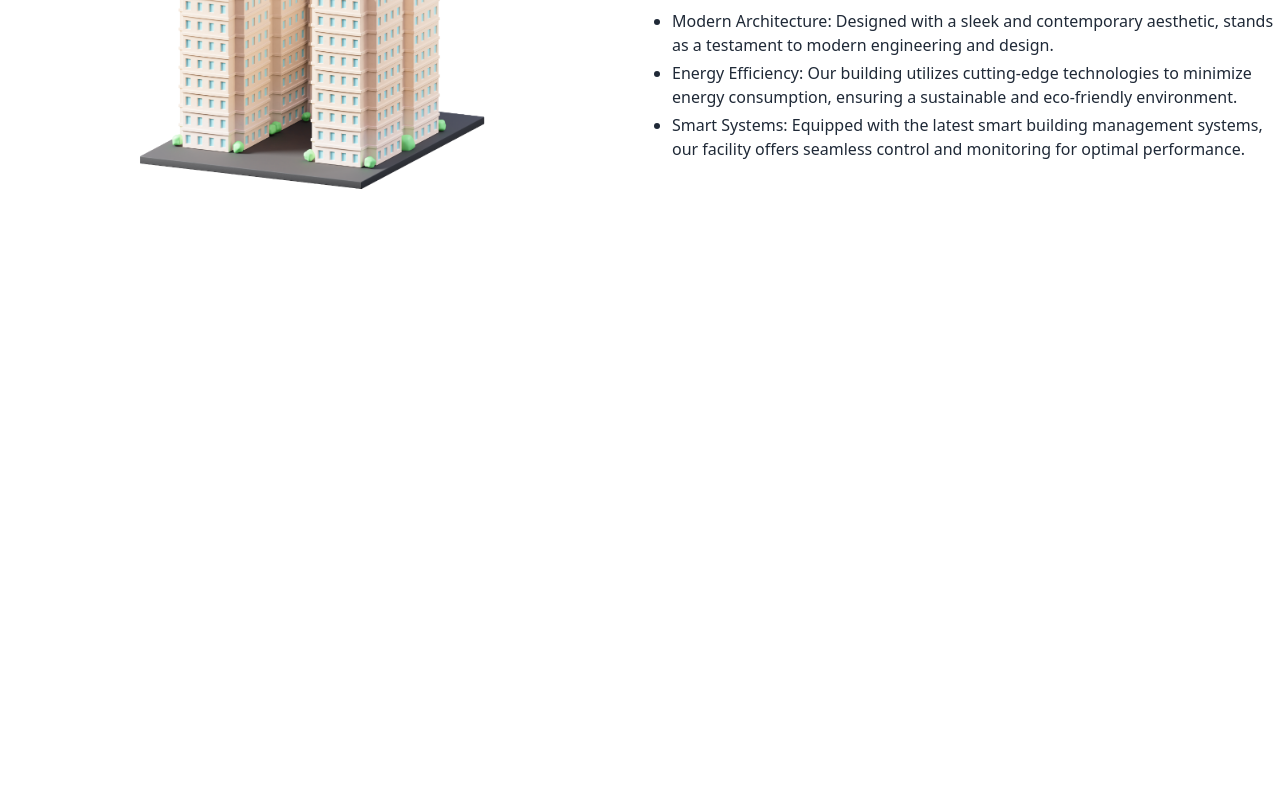
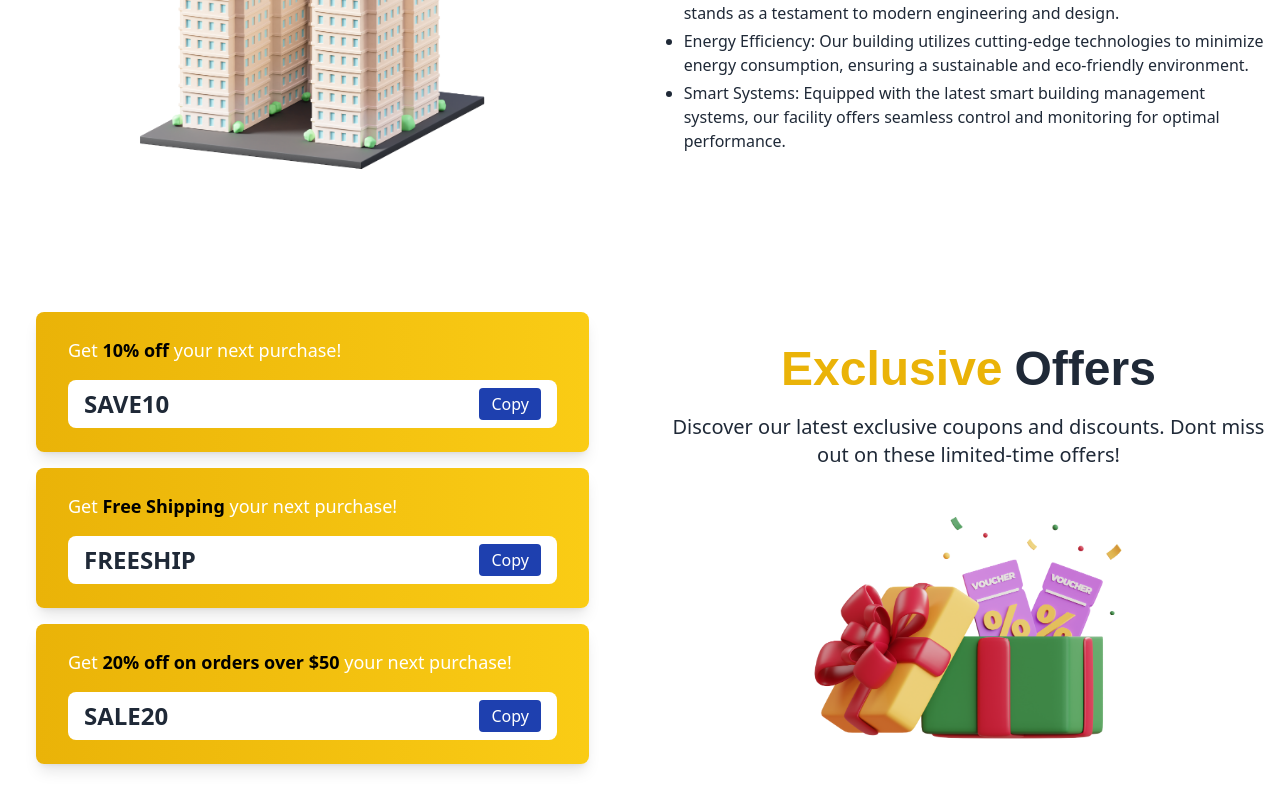
Before and after one commit to md-jihad-khan/SoloUnitX-client, a React (Vite) app: page / in a window 1280 px wide. Shown: the part 1011-1811 px from the top of the page. Before the commit the page ends 1211 px from the top, so only its background shows below. Built offline with nearby package versions, Linux system fonts and the light colour scheme.

Commit message:
added the coupon section in home page

```diff
--- a/src/components/Home/AboutTheBuilding.jsx
+++ b/src/components/Home/AboutTheBuilding.jsx
@@ -16,11 +16,11 @@ const flipAnimation = {
 
 const AboutTheBuilding = () => {
   return (
-    <section className="mt-24">
+    <section className="mt-10 md:mt-24 ">
       <Heading title={"About The Building"} desc={""} />
 
       <div className="flex flex-col md:flex-row justify-between items-center gap-8 ">
-        <div className="flex flex-col text-center items-center  mx-auto w-1/2">
+        <div className="flex flex-col text-center items-center  mx-auto  md:w-1/2">
           <motion.img
             className="w-20"
             src={mark}
@@ -30,11 +30,11 @@ const AboutTheBuilding = () => {
           <img className="w-96" src={apartment} alt="" />
         </div>
 
-        <div className="w-1/2">
+        <div className="md:w-1/2 px-3">
           <div className=" w-full  space-y-12">
             <article className="space-y-8 ">
               <div className="space-y-6">
-                <h1 className="text-2xl font-bold md:tracking-tight md:text-4xl ">
+                <h1 className="text-3xl font-bold md:tracking-tight md:text-4xl ">
                   Welcome to{" "}
                   <span className="text-yellow-500">Solo Unit {""}</span> X
                 </h1>
--- /dev/null
+++ b/src/components/Home/Coupon.jsx
@@ -0,0 +1,47 @@
+import coupon from "../../assets/cupon.png";
+import Heading from "../shared/Heading";
+import CouponCard from "./CouponCard";
+import { motion } from "framer-motion";
+
+const springUpDownAnimation = {
+  y: [20, -20, 20], // Move the box up 20px, down 20px, and back to 0
+  transition: {
+    duration: 2, // Adjust for animation speed (in seconds)
+    ease: "easeInOut", // Smoother up-and-down motion
+    repeat: Infinity, // Continuously repeat the animation
+  },
+};
+
+const Coupon = () => {
+  const coupons = [
+    { code: "SAVE10", discount: "10% off" },
+    { code: "FREESHIP", discount: "Free Shipping" },
+    { code: "SALE20", discount: "20% off on orders over $50" },
+    // Add more coupons as needed
+  ];
+  return (
+    <section className="flex flex-col-reverse md:flex-row justify-between items-center gap-8 mt-24">
+      <div className="flex flex-col md:w-1/2 mx-auto gap-4  p-9">
+        <CouponCard coupons={coupons} />
+      </div>
+      <div className="md:w-1/2">
+        <Heading
+          title={"Exclusive Offers"}
+          desc={
+            "Discover our latest exclusive coupons and discounts. Dont miss out on these limited-time offers!"
+          }
+        />
+
+        <motion.img
+          className="w-96 mx-auto " // Adjust width and height as needed
+          src={coupon}
+          alt="Gift Box"
+          style={{ position: "relative" }} // Set relative positioning for vertical movement
+          animate={springUpDownAnimation}
+        />
+      </div>
+    </section>
+  );
+};
+
+export default Coupon;
--- /dev/null
+++ b/src/components/Home/CouponCard.jsx
@@ -0,0 +1,25 @@
+const CouponCard = ({ coupons }) => {
+  return coupons.map((coupon, index) => (
+    <div
+      key={index}
+      className="container  bg-gradient-to-r from-yellow-500 to-yellow-400 text-white p-8 py-6 rounded-lg shadow-lg mx-auto"
+    >
+      <div className="text-lg mb-4">
+        Get <span className="text-black font-bold">{coupon.discount}</span> your
+        next purchase!
+      </div>
+
+      <div className="bg-white text-gray-800 rounded-lg px-4 py-2 flex items-center justify-between">
+        <span className="text-2xl font-semibold">{coupon.code}</span>
+        <button
+          onClick={() => navigator.clipboard.writeText(coupon.code)}
+          className="bg-blue-800 text-white px-3 py-1 rounded hover:bg-blue-600 focus:outline-none focus:ring-2 focus:ring-blue-500"
+        >
+          Copy
+        </button>
+      </div>
+    </div>
+  ));
+};
+
+export default CouponCard;
--- a/src/components/shared/Heading.jsx
+++ b/src/components/shared/Heading.jsx
@@ -5,12 +5,12 @@ const Heading = ({ title, desc }) => {
 
   return (
     <>
-      <div className="flex items-center justify-center gap-3 text-2xl md:text-5xl mb-10 mt-3  font-poppins font-bold">
+      <div className="flex items-center justify-center gap-3 text-2xl md:text-5xl mb-5 mt-3  font-poppins font-bold">
         <h3 className="text-yellow-500">{words[0]} </h3>
-        <span className="text-2xl md:text-5xl">{words.slice(1).join(" ")}</span>
+        <span className="text-3xl md:text-5xl">{words.slice(1).join(" ")}</span>
       </div>
 
-      {desc && <p className="text-center text-lg md:text-xl mt-2">{desc}</p>}
+      {desc && <p className="text-center text-lg md:text-xl ">{desc}</p>}
     </>
   );
 };
--- a/src/pages/Home/Home.jsx
+++ b/src/pages/Home/Home.jsx
@@ -1,11 +1,13 @@
 import AboutTheBuilding from "../../components/Home/AboutTheBuilding";
 import Banner from "../../components/Home/Banner";
+import Coupon from "../../components/Home/Coupon";
 
 const Home = () => {
   return (
     <>
       <Banner />
       <AboutTheBuilding />
+      <Coupon />
     </>
   );
 };
```
Also changed, not shown: src/assets/cupon.png (added).
